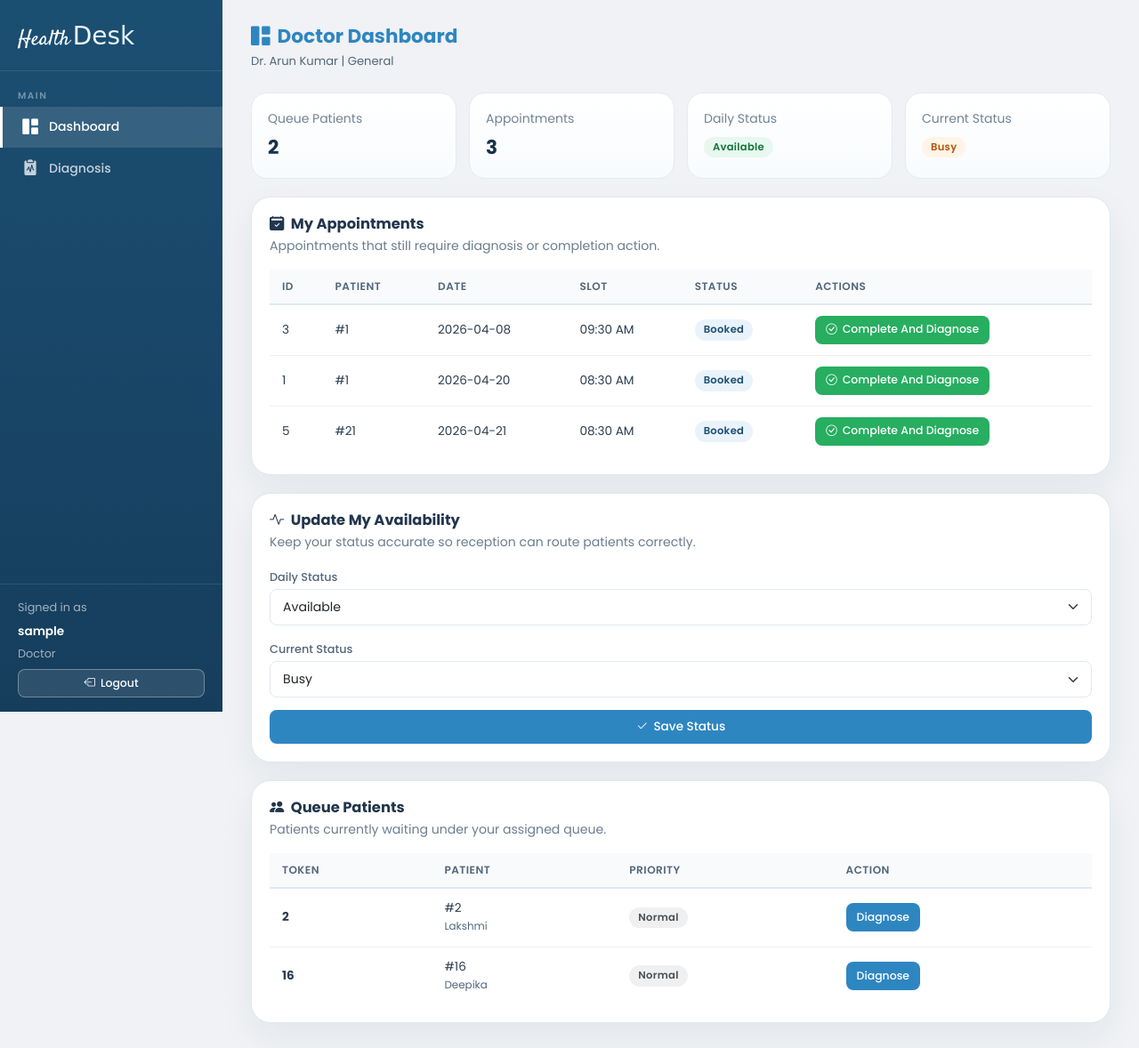
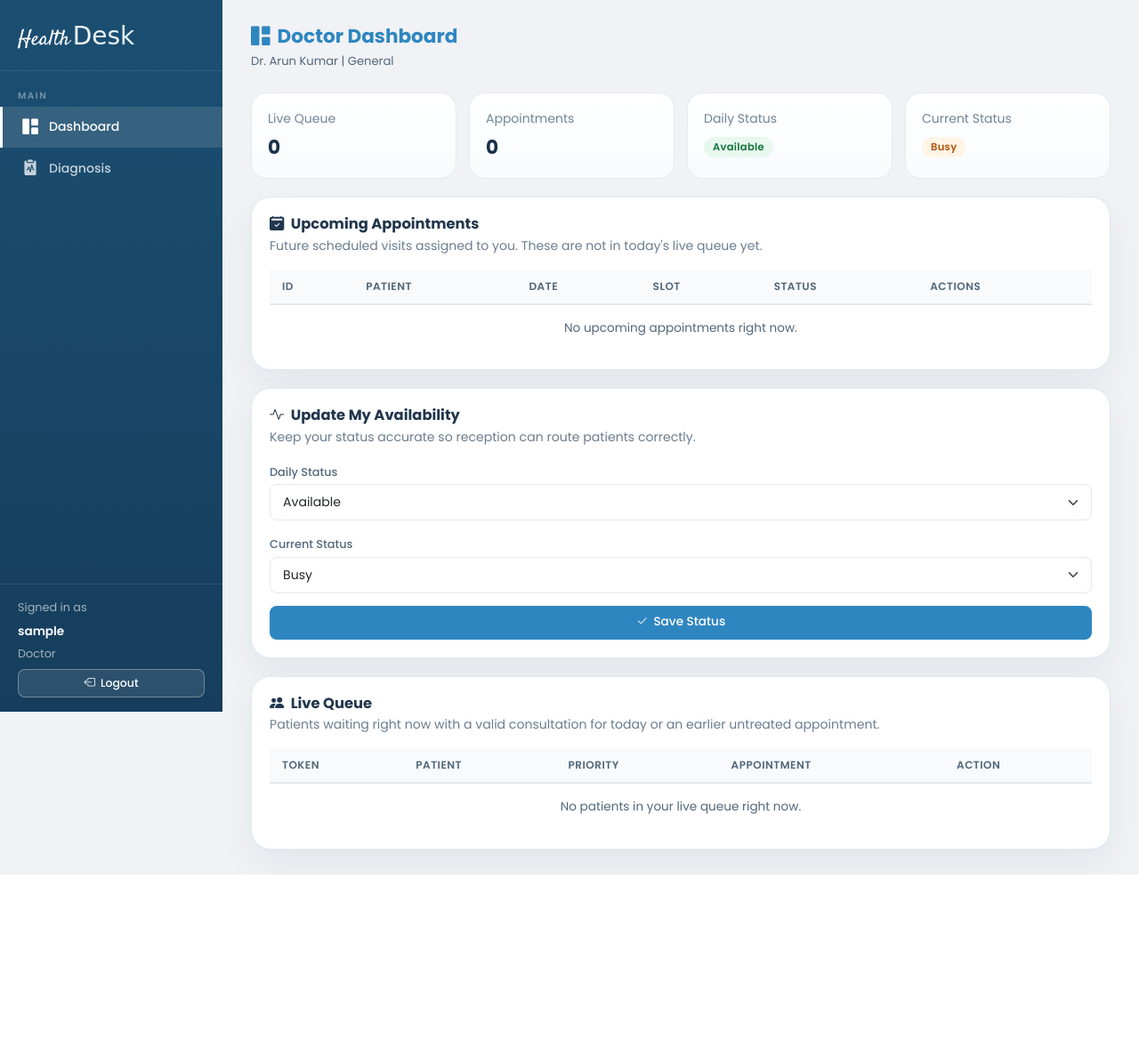
Before and after one commit to shaahir27/HealthDesk, a Flask app: page /doctor in a window 1280 px wide. Shown: the whole page at 89% size. After the commit the page ends 983 px from the top, so only its background shows below. Run offline with Flask 3, Linux system fonts and the light colour scheme; the visitor is signed in with stand-in values (Sample User, id 1); some web fonts are replaced.

Commit message:
KAN 34 Doctor module change

```diff
--- a/Backend/data/billing.txt
+++ b/Backend/data/billing.txt
@@ -1 +1,2 @@
 1000|2026-04-20|1|Shaahir|18|Male|Arun|General  Medicine|1|0|0|2|3|PAID|0||||0
+1001|2026-04-30|22|Shireen Fathima|46|Female|Dr. Nisha Verma|General|500|0|0|0|500|PENDING|8||||6
--- a/Backend/data/diagnosis.txt
+++ b/Backend/data/diagnosis.txt
@@ -1,2 +1,4 @@
 1|1|2|09-04-2026|Viral Fever|Paracetamol twice daily
 2|2|25210|08-04-2026|arthritis|ibuprofen
+3|2|1|2026-04-30|Fever Headache Vomiting Sensation|Paracetamol, dolo 650
+4|22|8|2026-04-30|fever,cough|paracetamol,ascoril-d
--- a/Frontend/templates/doctor_dashboard.html
+++ b/Frontend/templates/doctor_dashboard.html
@@ -54,8 +54,8 @@
 <div class="docx-shell">
     <div class="docx-summary">
         <div class="docx-metric">
-            <small>Queue Patients</small>
-            <strong>{{ queue_patients|length }}</strong>
+            <small>Live Queue</small>
+            <strong>{{ live_queue_patients|length }}</strong>
         </div>
         <div class="docx-metric">
             <small>Appointments</small>
@@ -77,8 +77,8 @@
                 <div class="docx-card-body">
                     <div class="docx-head">
                         <div>
-                            <h5 class="docx-title"><i class="bi bi-calendar2-check-fill me-1"></i> My Appointments</h5>
-                            <p class="docx-sub">Appointments that still require diagnosis or completion action.</p>
+                            <h5 class="docx-title"><i class="bi bi-calendar2-check-fill me-1"></i> Upcoming Appointments</h5>
+                            <p class="docx-sub">Future scheduled visits assigned to you. These are not in today's live queue yet.</p>
                         </div>
                     </div>
                     <div class="docx-table-wrap">
@@ -102,20 +102,12 @@
                                     <td>{{ a.time_slot }}</td>
                                     <td><span class="hd-badge {{ a.status|lower|replace('-', '') }}">{{ a.status }}</span></td>
                                     <td>
-                                        <div class="hd-inline-actions">
-                                            <form action="/doctor_complete_consultation" method="POST" class="d-inline">
-                                                <input type="hidden" name="appointment_id" value="{{ a.appointment_id }}">
-                                                <input type="hidden" name="patient_id" value="{{ a.patient_id }}">
-                                                <button class="hd-btn hd-btn-success hd-btn-sm">
-                                                    <i class="bi bi-check-circle"></i> Complete And Diagnose
-                                                </button>
-                                            </form>
-                                        </div>
+                                        <span class="text-muted">Moves to live queue on consultation day</span>
                                     </td>
                                 </tr>
                                 {% endfor %}
                                 {% if not appointments %}
-                                <tr><td colspan="6" class="text-muted text-center py-3">No assigned appointments right now.</td></tr>
+                                <tr><td colspan="6" class="text-muted text-center py-3">No upcoming appointments right now.</td></tr>
                                 {% endif %}
                             </tbody>
                         </table>
@@ -156,8 +148,8 @@
                 <div class="docx-card-body">
                     <div class="docx-head">
                         <div>
-                            <h5 class="docx-title"><i class="bi bi-people-fill me-1"></i> Queue Patients</h5>
-                            <p class="docx-sub">Patients currently waiting under your assigned queue.</p>
+                            <h5 class="docx-title"><i class="bi bi-people-fill me-1"></i> Live Queue</h5>
+                            <p class="docx-sub">Patients waiting right now with a valid consultation for today or an earlier untreated appointment.</p>
                         </div>
                     </div>
                     <div class="docx-table-wrap">
@@ -167,11 +159,12 @@
                                     <th>Token</th>
                                     <th>Patient</th>
                                     <th>Priority</th>
+                                    <th>Appointment</th>
                                     <th>Action</th>
                                 </tr>
                             </thead>
                             <tbody>
-                                {% for q in queue_patients %}
+                                {% for q in live_queue_patients %}
                                 <tr>
                                     <td><strong>{{ q.token }}</strong></td>
                                     <td>
@@ -180,14 +173,22 @@
                                     </td>
                                     <td><span class="hd-badge {% if q.priority == 'Urgent' %}urgent{% else %}normal{% endif %}">{{ q.priority }}</span></td>
                                     <td>
-                                        <a class="hd-btn hd-btn-primary hd-btn-sm" href="/diagnosis?patient_id={{ q.patient_id }}">
-                                            Diagnose
+                                        {% if q.appointment_id %}
+                                        <div>#{{ q.appointment_id }}</div>
+                                        <small class="text-muted">{{ q.appointment_date }}</small>
+                                        {% else %}
+                                        <span class="text-muted">-</span>
+                                        {% endif %}
+                                    </td>
+                                    <td>
+                                        <a class="hd-btn hd-btn-primary hd-btn-sm" href="/diagnosis?patient_id={{ q.patient_id }}&appointment_id={{ q.appointment_id }}">
+                                            Start Consultation
                                         </a>
                                     </td>
                                 </tr>
                                 {% endfor %}
-                                {% if not queue_patients %}
-                                <tr><td colspan="4" class="text-muted text-center py-3">No patients in your queue right now.</td></tr>
+                                {% if not live_queue_patients %}
+                                <tr><td colspan="5" class="text-muted text-center py-3">No patients in your live queue right now.</td></tr>
                                 {% endif %}
                             </tbody>
                         </table>
--- a/app.py
+++ b/app.py
@@ -82,6 +82,25 @@ def read_appointment_file():
     except FileNotFoundError:
         return []
     return sorted(appointments.values(), key=lambda item: item["appointment_id"])
+
+
+def write_appointment_file(appointments):
+    with open(APPOINTMENT_FILE, "w", encoding="utf-8") as f:
+        for appointment in appointments:
+            f.write(
+                f"{int(appointment['appointment_id'])}|{int(appointment['patient_id'])}|"
+                f"{int(appointment['doctor_id'])}|{clean_record_field(appointment['date'])}|"
+                f"{clean_record_field(appointment['time_slot'])}|{clean_record_field(appointment['status'])}\n"
+            )
+
+
+def write_queue_file(rows):
+    with open(QUEUE_FILE, "w", encoding="utf-8") as f:
+        for row in rows:
+            f.write(
+                f"{int(row['token'])}|{int(row['patient_id'])}|{int(row['doctor_id'])}|"
+                f"{clean_record_field(row['priority'])}|{clean_record_field(row['status'])}\n"
+            )
 
 def is_authenticated():
     return session.get("logged_in", False)
@@ -722,13 +741,38 @@ def update_waiting_queue_status(patient_id, doctor_id=None, status="Completed"):
     if not changed:
         return False
 
-    with open(QUEUE_FILE, "w", encoding="utf-8") as f:
-        for row in rows:
-            f.write(
-                f"{row['token']}|{row['patient_id']}|{row['doctor_id']}|"
-                f"{clean_record_field(row['priority'])}|{clean_record_field(row['status'])}\n"
-            )
+    write_queue_file(rows)
     return True
+
+
+def reconcile_waiting_queue_entries():
+    queue_rows = read_queue()
+    appointments = read_appointments()
+    latest_by_patient_doctor = {}
+    updated = False
+
+    for appointment in appointments:
+        key = (appointment["patient_id"], appointment["doctor_id"])
+        current = latest_by_patient_doctor.get(key)
+        if current is None or parse_appointment_datetime(appointment) > parse_appointment_datetime(current):
+            latest_by_patient_doctor[key] = appointment
+
+    for row in queue_rows:
+        if row["status"] != "Waiting":
+            continue
+        latest = latest_by_patient_doctor.get((row["patient_id"], row["doctor_id"]))
+        if not latest:
+            continue
+        if latest["status"] in {"Completed", "Cancelled", "Rescheduled", "No-show"}:
+            row["status"] = latest["status"]
+            updated = True
+
+    if not updated:
+        return queue_rows
+
+    write_queue_file(queue_rows)
+
+    return queue_rows
 
 @app.before_request
 def require_login():
@@ -875,6 +919,76 @@ def parse_appointment_datetime(appointment):
         return datetime.min
 
 
+def is_consultation_day_reached(appointment):
+    appointment_day = parse_iso_date(appointment.get("date"))
+    if not appointment_day:
+        return False
+    return appointment_day <= date.today()
+
+
+def is_future_appointment(appointment):
+    appointment_day = parse_iso_date(appointment.get("date"))
+    if not appointment_day:
+        return False
+    return appointment_day > date.today()
+
+
+def expire_stale_consultations():
+    appointments = read_appointments()
+    queue_rows = read_queue()
+    appointments_changed = False
+    queue_changed = False
+    latest_by_patient_doctor = {}
+
+    for appointment in appointments:
+        key = (appointment["patient_id"], appointment["doctor_id"])
+        current = latest_by_patient_doctor.get(key)
+        if current is None or parse_appointment_datetime(appointment) > parse_appointment_datetime(current):
+            latest_by_patient_doctor[key] = appointment
+
+        appointment_day = parse_iso_date(appointment.get("date"))
+        if (
+            appointment_day
+            and appointment_day < date.today()
+            and appointment["status"] == "Booked"
+        ):
+            appointment["status"] = "No-show"
+            appointments_changed = True
+
+            for row in queue_rows:
+                if (
+                    row["patient_id"] == appointment["patient_id"]
+                    and row["doctor_id"] == appointment["doctor_id"]
+                    and row["status"] == "Waiting"
+                ):
+                    row["status"] = "No-show"
+                    queue_changed = True
+
+    for row in queue_rows:
+        if row["status"] != "Waiting":
+            continue
+        latest = latest_by_patient_doctor.get((row["patient_id"], row["doctor_id"]))
+        if not latest:
+            row["status"] = "Cancelled"
+            queue_changed = True
+        elif latest["status"] != "Booked":
+            row["status"] = latest["status"]
+            queue_changed = True
+        elif not is_consultation_day_reached(latest):
+            row["status"] = "Cancelled"
+            queue_changed = True
+
+    if appointments_changed:
+        write_appointment_file(appointments)
+    if queue_changed:
+        write_queue_file(queue_rows)
+
+    return {
+        "appointments_changed": appointments_changed,
+        "queue_changed": queue_changed
+    }
+
+
 def get_latest_patient_appointment(patient_id):
     appointments = [
         appointment for appointment in read_appointments()
@@ -909,6 +1023,34 @@ def find_appointment_by_id(appointment_id):
 
 def doctor_owns_appointment(appointment, doctor_id):
     return bool(appointment) and appointment["doctor_id"] == int(doctor_id)
+
+
+def get_latest_active_patient_appointment(patient_id, doctor_id=None):
+    appointments = [
+        appointment for appointment in read_appointments()
+        if appointment["patient_id"] == int(patient_id)
+        and appointment["status"] in {"Booked", "No-show"}
+        and (doctor_id is None or appointment["doctor_id"] == int(doctor_id))
+    ]
+    if not appointments:
+        return None
+    appointments.sort(key=parse_appointment_datetime, reverse=True)
+    return appointments[0]
+
+
+def resolve_consultation_appointment(patient_id, doctor_id, appointment_id=None):
+    appointment = find_appointment_by_id(appointment_id) if appointment_id else None
+
+    if appointment and (
+        appointment["patient_id"] != int(patient_id)
+        or appointment["doctor_id"] != int(doctor_id)
+    ):
+        return None
+
+    if appointment and appointment["status"] in {"Booked", "No-show", "Completed"}:
+        return appointment
+
+    return get_latest_active_patient_appointment(patient_id, doctor_id=doctor_id)
 
 def doctor_can_access_patient(patient_id, doctor_id):
     patient_id = safe_int(patient_id)
@@ -1053,6 +1195,13 @@ def read_assigned_queue_patients(doctor_id):
             continue
 
         patient = patients.get(item["patient_id"], {})
+        active_appointment = get_latest_active_patient_appointment(item["patient_id"], doctor_id=doctor_id)
+        appointment_for_queue = active_appointment if active_appointment and active_appointment["doctor_id"] == doctor_id else None
+        appointment_date = appointment_for_queue["date"] if appointment_for_queue else ""
+        is_today_queue = bool(appointment_for_queue) and is_consultation_day_reached(appointment_for_queue)
+        if not is_today_queue:
+            continue
+
         assigned.append({
             "token": item["token"],
             "patient_id": item["patient_id"],
@@ -1060,7 +1209,11 @@ def read_assigned_queue_patients(doctor_id):
             "status": item["status"],
             "name": patient.get("name", ""),
             "department": patient.get("department", ""),
-            "symptoms": patient.get("symptoms", "")
+            "symptoms": patient.get("symptoms", ""),
+            "appointment_id": appointment_for_queue["appointment_id"] if appointment_for_queue else 0,
+            "appointment_date": appointment_date,
+            "is_today_queue": is_today_queue,
+            "can_consult": bool(appointment_for_queue) and is_today_queue
         })
 
     assigned.sort(key=lambda x: (x["priority"] != "Urgent", x["token"]))
@@ -1333,7 +1486,8 @@ def reception():
 @app.route("/receptionist_dashboard")
 @require_role("Receptionist")
 def receptionist_dashboard_page():
-    queue = read_queue()
+    expire_stale_consultations()
+    queue = reconcile_waiting_queue_entries()
     queue, next_patient, waiting_count, completed_count = process_queue(queue)
     appointments = read_appointments()
     booked_count = len([a for a in appointments if a["status"] == "Booked"])
@@ -1360,18 +1514,22 @@ def doctor_dashboard():
     billing_doctor_id = request.args.get("doctor_id", str(doctor_id))
     billing_bill_id = request.args.get("bill_id", "")
     status_note = request.args.get("status_note", "")
+    expire_stale_consultations()
+    reconcile_waiting_queue_entries()
     appointments = [
         a for a in read_appointments()
-        if a["doctor_id"] == doctor_id and a["status"] in {"Booked", "No-show"}
+        if a["doctor_id"] == doctor_id and a["status"] == "Booked" and is_future_appointment(a)
     ]
     appointments.sort(key=lambda x: (x["date"], x["time_slot"]))
     queue_patients = read_assigned_queue_patients(doctor_id)
+    live_queue_patients = queue_patients
 
     doctor_info = next((d for d in get_doctors() if d["id"] == doctor_id), None)
     return render_template(
         "doctor_dashboard.html",
         appointments=appointments,
         queue_patients=queue_patients,
+        live_queue_patients=live_queue_patients,
         doctor_info=doctor_info,
         billing_patient_id=billing_patient_id,
         billing_doctor_id=billing_doctor_id,
@@ -1383,7 +1541,8 @@ def doctor_dashboard():
 @require_role("Receptionist")
 def queue_page():
 
-    queue = read_queue()
+    expire_stale_consultations()
+    queue = reconcile_waiting_queue_entries()
     queue, next_patient, waiting_count, completed_count = process_queue(queue)
 
     return render_template("queue.html",queue=queue, next_patient=next_patient, waiting_count=waiting_count, completed_count=completed_count )
@@ -1391,6 +1550,7 @@ def queue_page():
 @app.route("/appointments")
 @require_role("Receptionist")
 def appointments_page():
+    expire_stale_consultations()
     doctors = get_doctors()
     appointments = read_appointments()
     selected_doctor = request.args.get("doctor_id", "")
@@ -1700,30 +1860,32 @@ def doctor_complete_consultation():
         or appointment["status"] not in {"Booked", "No-show"}
     ):
         return redirect("/doctor?status_note=You can only complete your own assigned appointments")
-
-    result = run_appointment_command("complete", appointment_id)
-    if result.returncode == 0:
-        update_waiting_queue_status(patient_id, doctor_id, "Completed")
-    return redirect(f"/diagnosis?patient_id={patient_id}")
+    if not is_consultation_day_reached(appointment):
+        return redirect("/doctor?status_note=Consultation can be started only on or after the appointment date")
+    return redirect(f"/diagnosis?patient_id={patient_id}&appointment_id={appointment_id}")
 @app.route("/diagnosis")
 @require_role("Doctor")
 def diagnosis_page():
     patient_id = request.args.get("patient_id", "").strip()
+    appointment_id = request.args.get("appointment_id", "").strip()
     doctor_id = session.get("doctor_id", "0")
     if patient_id:
         if not doctor_can_access_patient(patient_id, doctor_id):
             return redirect("/doctor?status_note=Patient is not assigned to your consultation list")
+        consultation_appointment = resolve_consultation_appointment(patient_id, doctor_id, appointment_id)
         patient, diagnosis, error_message = get_diagnosis_context(patient_id)
         return render_template(
             "diagnosis.html",
             patient=patient,
             diagnosis=diagnosis,
             error_message=error_message,
+            appointment_id=consultation_appointment["appointment_id"] if consultation_appointment else 0,
             current_doctor_id=session.get("doctor_id", ""),
             today=date.today().isoformat()
         )
     return render_template(
         "diagnosis.html",
+        appointment_id=0,
         current_doctor_id=session.get("doctor_id", ""),
         today=date.today().isoformat()
     )
@@ -1737,6 +1899,7 @@ def diagnosis_history():
     doctor_id = session.get("doctor_id", "0")
     if not doctor_can_access_patient(patient_id, doctor_id):
         return redirect("/doctor?status_note=Patient is not assigned to your consultation list")
+    consultation_appointment = resolve_consultation_appointment(patient_id, doctor_id)
     patient, diagnosis, error_message = get_diagnosis_context(patient_id)
 
     return render_template(
@@ -1744,6 +1907,7 @@ def diagnosis_history():
         patient=patient,
         diagnosis=diagnosis,
         error_message=error_message,
+        appointment_id=consultation_appointment["appointment_id"] if consultation_appointment else 0,
         current_doctor_id=session.get("doctor_id", ""),
         today=date.today().isoformat()
     )
@@ -1755,12 +1919,32 @@ def add_diagnosis():
 
     patient_id = request.form["patient_id"]
     doctor_id = session.get("doctor_id", request.form.get("doctor_id", "0"))
+    appointment_id = safe_int(request.form.get("appointment_id", "0"))
     if not doctor_can_access_patient(patient_id, doctor_id):
         return redirect("/doctor?status_note=Patient is not assigned to your consultation list")
 
     date = clean_record_field(request.form["date"])
     diagnosis_text = clean_record_field(request.form["diagnosis"])
     prescription = clean_record_field(request.form["prescription"])
+    appointment = resolve_consultation_appointment(patient_id, doctor_id, appointment_id)
+
+    if not date:
+        return redirect(f"/diagnosis?patient_id={patient_id}&appointment_id={appointment_id}&status_note=Consultation date is required")
+    if not diagnosis_text:
+        return redirect(f"/diagnosis?patient_id={patient_id}&appointment_id={appointment_id}&status_note=Diagnosis details are required")
+    if not prescription:
+        return redirect(f"/diagnosis?patient_id={patient_id}&appointment_id={appointment_id}&status_note=Prescription is required before completing consultation")
+    if not appointment:
+        return redirect(f"/doctor?status_note=No active consultation was found for this patient")
+    if appointment["status"] == "Completed" and find_bill_by_appointment_id(appointment["appointment_id"]):
+        return redirect(f"/doctor?status_note=This consultation has already been diagnosed and billed")
+
+    if appointment["status"] in {"Booked", "No-show"}:
+        result = run_appointment_command("complete", appointment["appointment_id"])
+        if result.returncode != 0:
+            return redirect(f"/diagnosis?patient_id={patient_id}&appointment_id={appointment['appointment_id']}&status_note=Appointment could not be completed")
+    elif appointment["status"] != "Completed":
+        return redirect(f"/doctor?status_note=Consultation cannot be saved for an inactive appointment")
 
     data_string = f"{patient_id}|{doctor_id}|{date}|{diagnosis_text}|{prescription}"
 
@@ -1773,7 +1957,9 @@ def add_diagnosis():
         cwd=BASE_DIR
     )
 
-    latest_completed = get_latest_completed_patient_appointment(patient_id, doctor_id=doctor_id)
+    update_waiting_queue_status(patient_id, doctor_id, "Completed")
+
+    latest_completed = find_appointment_by_id(appointment["appointment_id"]) or get_latest_completed_patient_appointment(patient_id, doctor_id=doctor_id)
     bill = auto_generate_bill(
         patient_id,
         doctor_id,
```
Also changed, not shown: Backend/data/appointment.txt (+6 -4 lines), Backend/data/queue.txt (+14 -13 lines), Frontend/templates/diagnosis.html (+15 -1 lines), SYSTEM_FLOW.md (+4 -48 lines), 1 other file.
